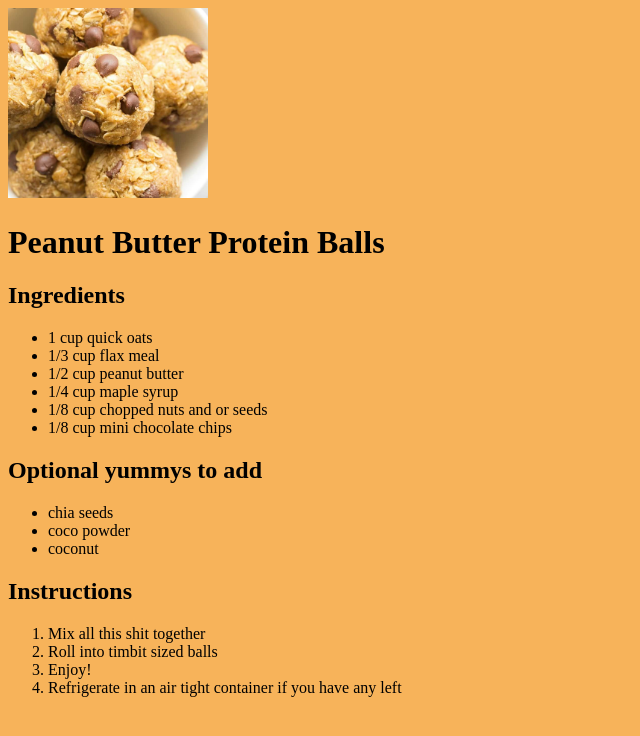
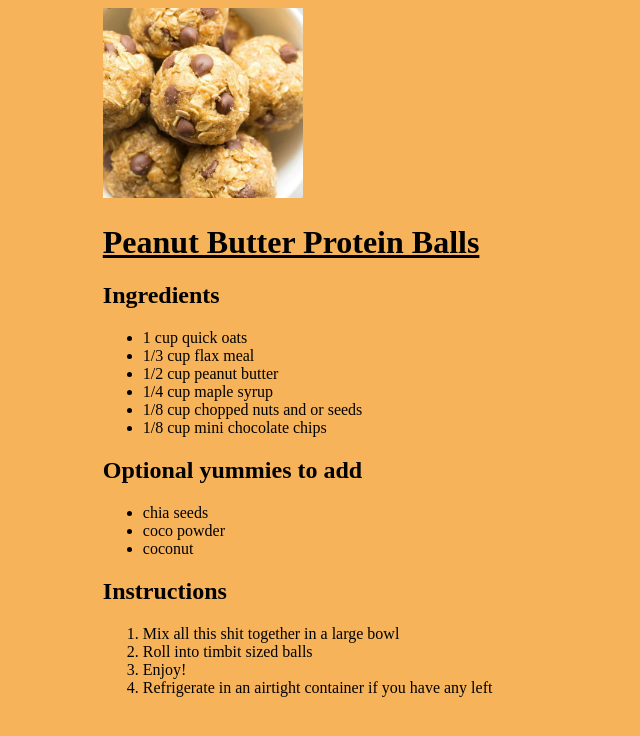
Before and after one commit to cdixon83/friendly-octo-invention, a plain HTML site: page index.html in a window 1280 px wide. Shown: the whole page, without its empty margins (0-640 px from the left). Drawn offline with Linux system fonts and the light colour scheme.

Commit message:
fixed spelling and added margin

```diff
--- a/index.html
+++ b/index.html
@@ -8,21 +8,30 @@
     <style>
         body {
             background-color: rgb(247, 179, 90);
+            margin:
         }
 
-        div {
+        .wrapper {
+        margin: 0 auto;
+        /* max-width: 1200px; */
+        width: 85%;
+        }
+
+        img {
             width: 200px;
         }
 
-        img {
-            max-width: 100%;
+        h1 {
+            text-decoration: underline;
         }
     </style>
     <title>Peanut Butter Protein Balls</title>
 </head>
 
 <body>
-    <div><img src="./pb-balls.jpg" alt="the most amazing snack ever"></div>
+    <div class="wrapper">
+        <img src="./pb-balls.jpg" alt="the most amazing snack ever">
+
         <h1>Peanut Butter Protein Balls</h1>
         <h2>Ingredients</h2>
         <ul>
@@ -34,7 +43,7 @@
             <li>1/8 cup mini chocolate chips</li>
         </ul>
 
-    <h2>Optional yummys to add</h2>
+        <h2>Optional yummies to add</h2>
         <ul>
             <li>chia seeds</li>
             <li>coco powder</li>
@@ -43,11 +52,12 @@
 
         <h2>Instructions</h2>
         <ol>
-        <li>Mix all this shit together</li>
+            <li>Mix all this shit together in a large bowl</li>
             <li>Roll into timbit sized balls</li>
             <li>Enjoy!</li>
-        <li>Refrigerate in an air tight container if you have any left</li>
+            <li>Refrigerate in an airtight container if you have any left</li>
         </ol>
+    </div>
 </body>
 
 </html>
```
Lines whose indentation alone changed are shown as unchanged.
